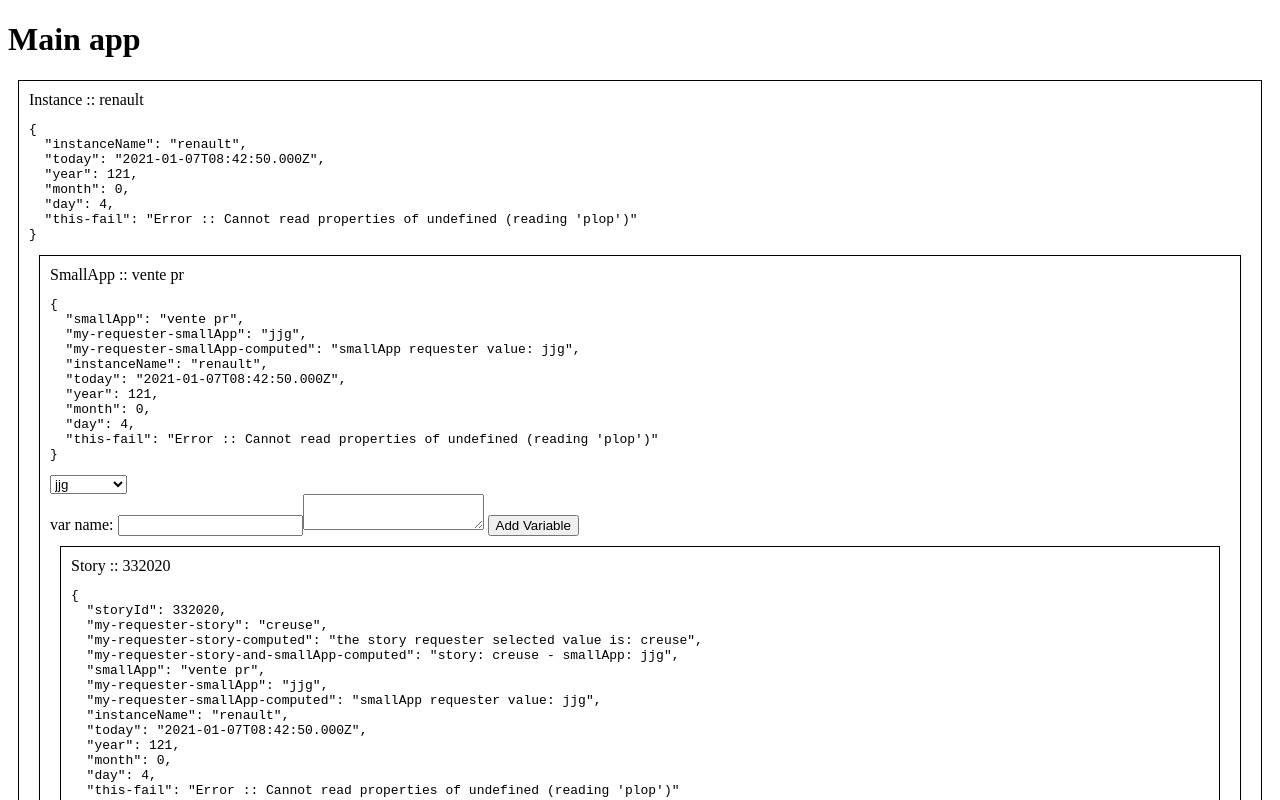
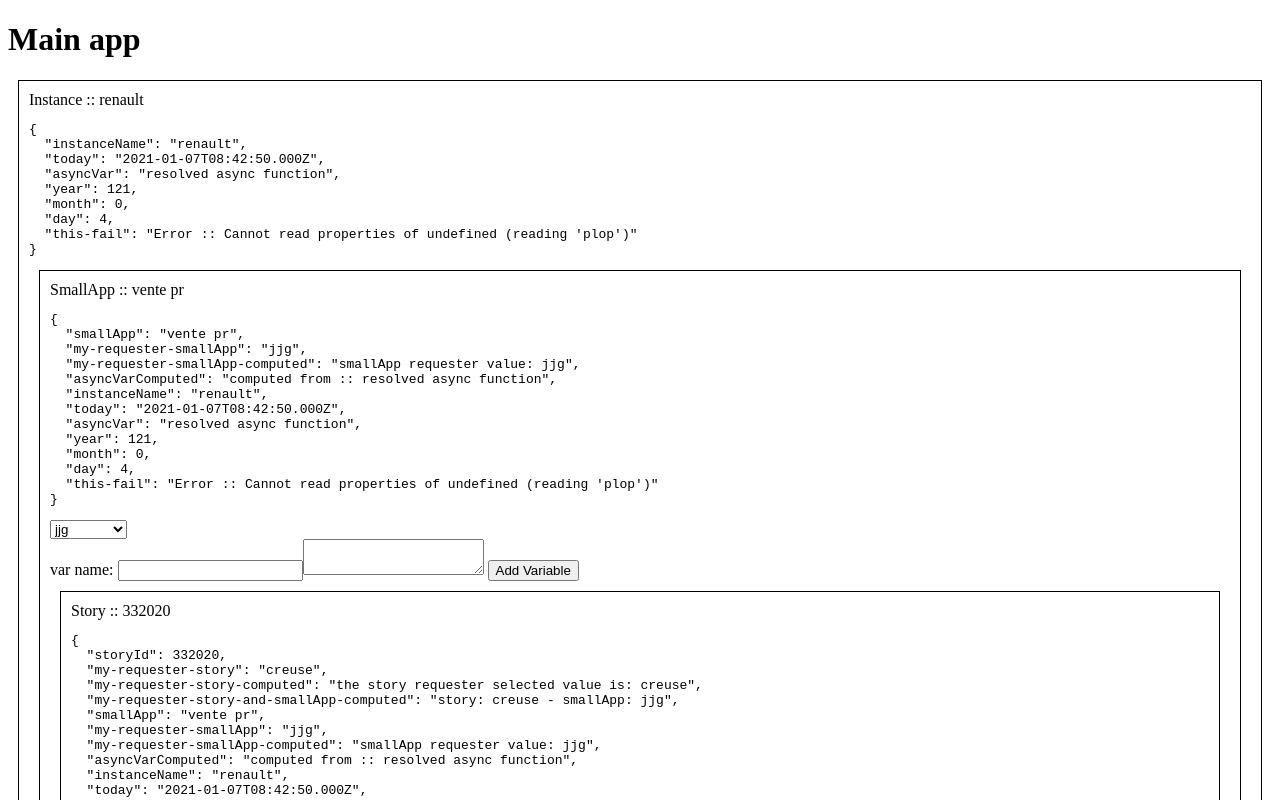
Before and after one commit to PrettyWood/pikalib, a Vue app: page / in a window 1280 px wide. Shown: the top 800 px of the page. Built offline with nearby package versions, Linux system fonts and the light colour scheme.

Commit message:
handle async variables

```diff
--- a/src/components/Instance.vue
+++ b/src/components/Instance.vue
@@ -18,6 +18,17 @@ export default defineComponent({
     (this as any).$tcSet({
       instanceName: this.name,
       'today': new Date(),
+      async asyncVar() {
+        function resolveAfter2Seconds() {
+          return new Promise(resolve => {
+            setTimeout(() => {
+              resolve('a');
+            }, 2000);
+          });
+        }
+        const a = await resolveAfter2Seconds();
+        return 'resolved async function'
+      },
       'year'() { return this.today.getYear() },
       'month'() { return this.today.getMonth() },
       'day'() { return this.today.getDay() },
--- a/src/components/SmallApp.vue
+++ b/src/components/SmallApp.vue
@@ -18,6 +18,9 @@ export default defineComponent({
       'my-requester-smallApp': 'jjg',
       'my-requester-smallApp-computed'() {
         return `smallApp requester value: ${this['my-requester-smallApp']}`
+      },
+      async asyncVarComputed(){
+        return `computed from :: ${await this.asyncVar}`
       }
     })
   },
--- a/src/variables-buckets/VariablesBucket.ts
+++ b/src/variables-buckets/VariablesBucket.ts
@@ -34,7 +34,19 @@ export default defineComponent({
       }
       for(const k of Object.keys(allArgs)){
         try {
-          Vue.set(this.tcVariables, k, temp[k]);
+          // QUESTION: Is the variables asynchone ?
+          if(['Promise', 'AsyncFunction'].includes(temp[k].constructor.name)){
+            // YES: Set 'loading...' as value
+            Vue.set(this.tcVariables, k, 'loading...');
+            // We do not want to make not asynchrone variables await, so we use the `then` method
+            temp[k].then((res: any)=>{
+              // And when it is finished, set the result
+              Vue.set(this.tcVariables, k, res);
+            })
+          } else {
+            // NO: simply set the value into the object:
+            Vue.set(this.tcVariables, k, temp[k]);
+          }
         } catch(e){
           Vue.set(this.tcVariables, k, `Error :: ${e.message}`);
         }
```
Also changed, not shown: src/variables-buckets/README.md.
